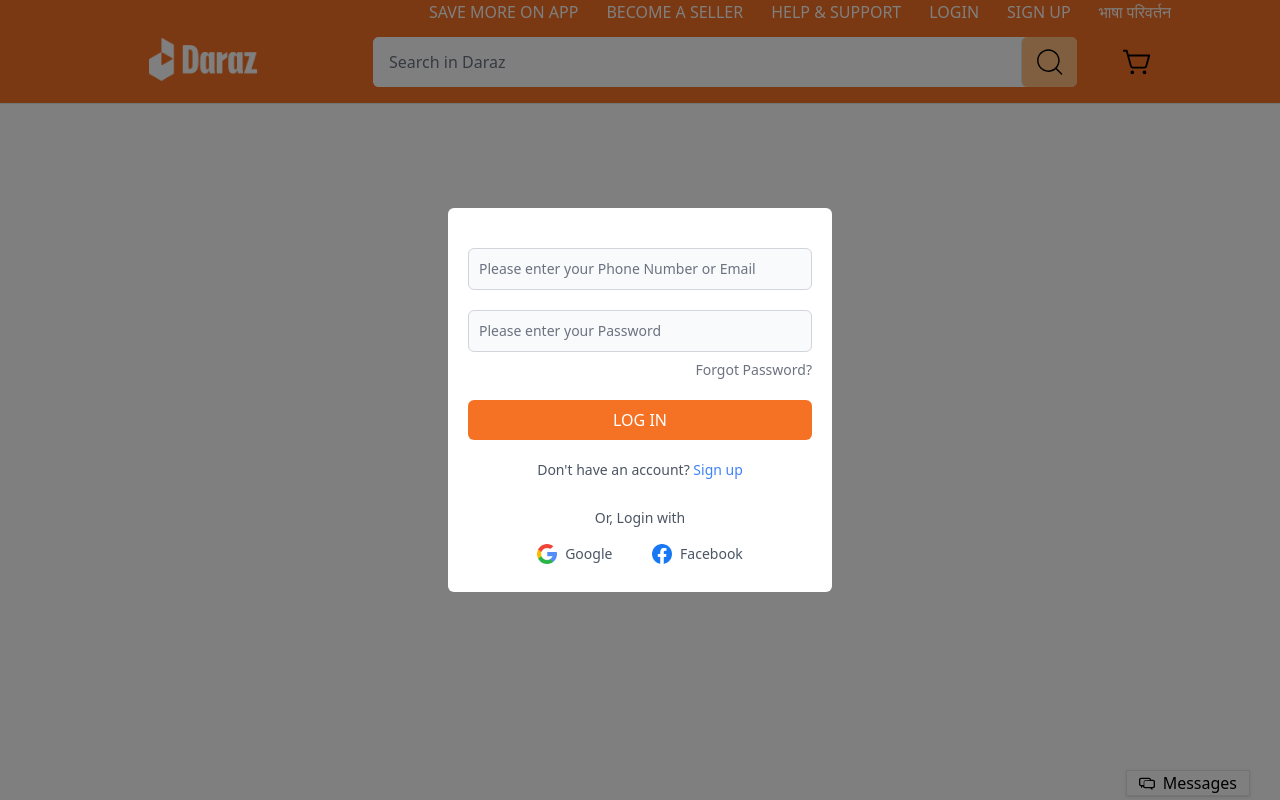
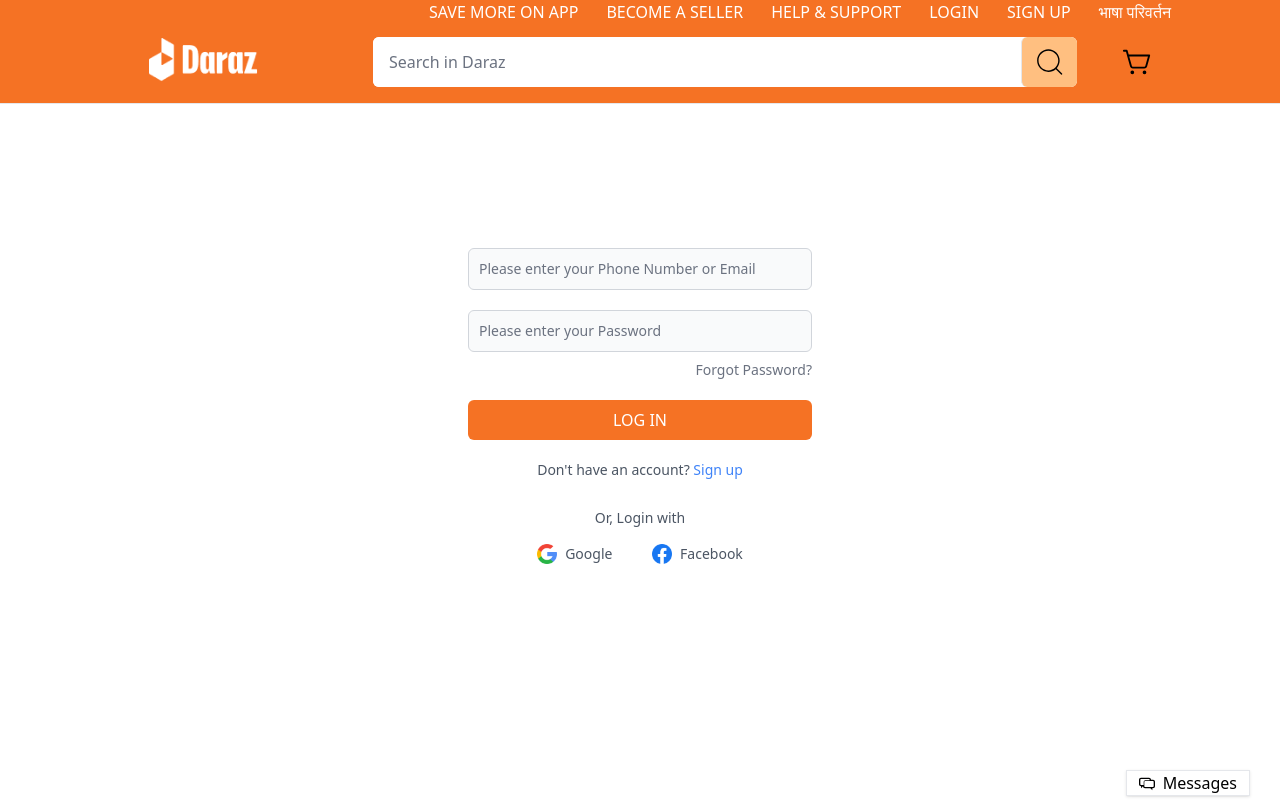
Before and after one commit to Ram-cpu-coder/DARAZ-CLONE, a React (Vite) app: page /login in a window 1280 px wide. Built offline with nearby package versions, Linux system fonts and the light colour scheme.

Commit message:
updated Login page

```diff
--- a/src/Pages/Login.jsx
+++ b/src/Pages/Login.jsx
@@ -11,10 +11,7 @@
   }, [])
 
   return (
-    <div
-      className='bg-gray-3 h-screen w-screen flex items-center justify-center fixed top-0 left-0 z-50'
-      style={{ backgroundColor: "rgba(0, 0, 0, 0.5)" }}
-    >
+    <div className='bg-gray-3 h-screen w-screen flex items-center justify-center fixed top-0 left-0 z-50'>
       <div className='container-sm bg-white min-h-96 w-96 rounded-md p-5'>
         {/* Login Form to take user credentials */}
         <form action='submit' method='post' className='login-form'>
```
